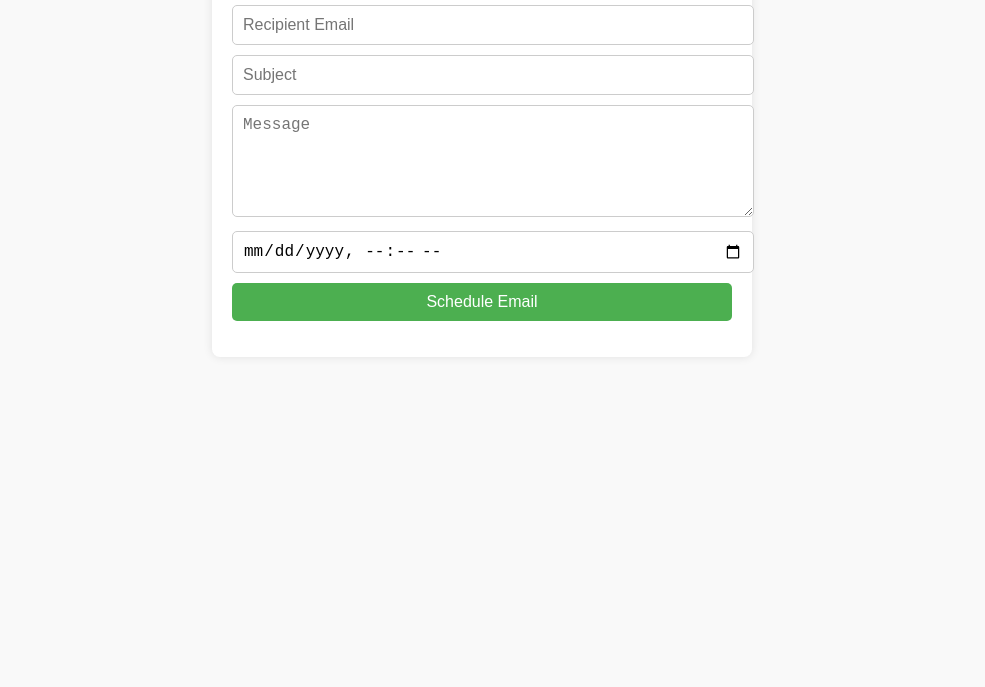
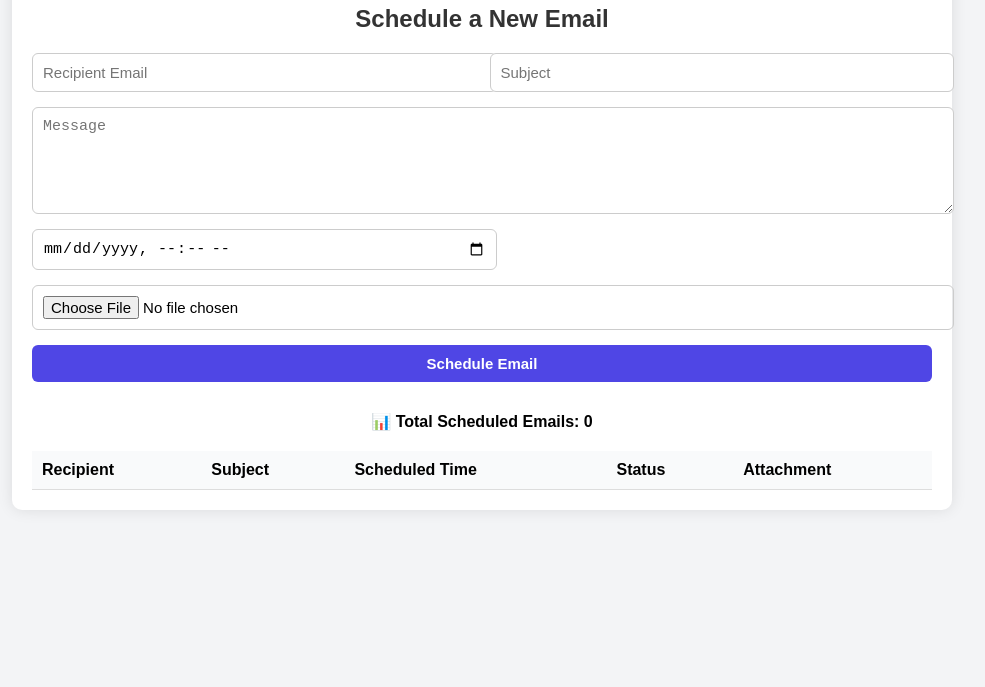
Before and after one commit to Cliff5565/email-scheduler, a website: page schedule.html in a window 1280 px wide. Shown: the part 113-800 px from the top of the page, without its empty margins (158-1143 px from the left). Drawn offline with Linux system fonts and the light colour scheme; no server answers.

Commit message:
Update schedule.html

```diff
--- a/schedule.html
+++ b/schedule.html
@@ -1,64 +1,148 @@
-<!DOCTYPE html><html lang="en"><head><meta http-equiv="Content-Security-Policy" content="default-src 'self' 'unsafe-inline' 'unsafe-eval' data: blob: https://cdnjs.cloudflare.com https://cdn.jsdelivr.net https://code.jquery.com https://unpkg.com https://d3js.org https://threejs.org https://cdn.plot.ly https://stackpath.bootstrapcdn.com https://maps.googleapis.com https://cdn.tailwindcss.com https://ajax.googleapis.com https://kit.fontawesome.com https://cdn.datatables.net https://maxcdn.bootstrapcdn.com https://code.highcharts.com https://tako-static-assets-production.s3.amazonaws.com https://www.youtube.com https://fonts.googleapis.com https://fonts.gstatic.com https://pfst.cf2.poecdn.net https://puc.poecdn.net https://i.imgur.com https://wikimedia.org https://*.icons8.com https://*.giphy.com https://picsum.photos https://images.unsplash.com; frame-src 'self' https://www.youtube.com https://trytako.com; child-src 'self'; manifest-src 'self'; worker-src 'self'; upgrade-insecure-requests; block-all-mixed-content;">
+<!DOCTYPE html>
+<html lang="en">
+<head>
   <meta charset="UTF-8">
+  <title>Email Scheduler Dashboard</title>
   <meta name="viewport" content="width=device-width, initial-scale=1.0">
-  <title>Email Scheduler</title>
+
   <style>
     body {
       font-family: Arial, sans-serif;
       margin: 0; padding: 20px;
-      background: #f9f9f9;
+      background: #f3f4f6;
     }
     .container {
-      max-width: 500px; margin: auto;
+      max-width: 900px; margin: auto;
       background: white; padding: 20px;
-      box-shadow: 0 0 10px rgba(0,0,0,0.1);
-      border-radius: 8px;
+      box-shadow: 0 0 15px rgba(0,0,0,0.1);
+      border-radius: 10px;
+    }
+    h1, h2 {
+      text-align: center;
+      margin-bottom: 20px;
+      color: #333;
+    }
+    form {
+      display: grid;
+      grid-template-columns: 1fr 1fr;
+      gap: 15px;
+      margin-bottom: 30px;
+    }
+    textarea, .full {
+      grid-column: span 2;
     }
     input, textarea, button {
-      width: 100%; margin-top: 10px;
-      padding: 10px; border: 1px solid #ccc;
-      border-radius: 5px; font-size: 16px;
+      width: 100%; padding: 10px;
+      border: 1px solid #ccc;
+      border-radius: 6px;
+      font-size: 15px;
     }
     button {
-      background: #4CAF50; color: white;
+      background: #4f46e5; color: white;
       border: none; cursor: pointer;
+      font-weight: bold;
+      transition: background 0.2s;
     }
     button:hover {
-      background: #45a049;
+      background: #3730a3;
     }
+    #stats {
+      margin-bottom: 20px;
+      text-align: center;
+      font-weight: bold;
+    }
+    table {
+      width: 100%;
+      border-collapse: collapse;
+    }
+    th, td {
+      padding: 10px; border-bottom: 1px solid #ddd;
+      text-align: left;
+    }
+    th {
+      background: #f9fafb;
+    }
+    tr:hover {
+      background: #f3f4f6;
+    }
+    .status-scheduled { color: orange; }
+    .status-sent { color: green; }
   </style>
 </head>
 <body>
   <div class="container">
-    <h2>Schedule an Email</h2>
-    <form id="emailForm">
-      <input type="email" id="to" placeholder="Recipient Email" required="">
-      <input type="text" id="subject" placeholder="Subject" required="">
-      <textarea id="text" placeholder="Message" rows="5" required=""></textarea>
-      <input type="datetime-local" id="dateTime" required="">
-      <button type="submit">Schedule Email</button>
+    <h1>Email Scheduler Dashboard</h1>
+
+    <!-- Schedule Form -->
+    <h2>Schedule a New Email</h2>
+    <form id="emailForm" enctype="multipart/form-data">
+      <input type="email" id="to" name="to" placeholder="Recipient Email" required>
+      <input type="text" id="subject" name="subject" placeholder="Subject" required>
+      <textarea id="text" name="message" placeholder="Message" rows="5" class="full" required></textarea>
+      <input type="datetime-local" id="dateTime" name="scheduleTime" required>
+      <input type="file" id="attachment" name="attachment" class="full">
+      <button type="submit" class="full">Schedule Email</button>
     </form>
-    <p id="response"></p>
+
+    <!-- Stats -->
+    <div id="stats">📊 Total Scheduled Emails: <span id="count">0</span></div>
+
+    <!-- Emails Table -->
+    <table>
+      <thead>
+        <tr>
+          <th>Recipient</th>
+          <th>Subject</th>
+          <th>Scheduled Time</th>
+          <th>Status</th>
+          <th>Attachment</th>
+        </tr>
+      </thead>
+      <tbody id="emailList"></tbody>
+    </table>
   </div>
 
   <script>
+    const API_URL = "http://localhost:3000"; // change to your backend host
+
+    async function loadSchedules() {
+      const res = await fetch(API_URL + "/schedules", { credentials: "include" });
+      const data = await res.json();
+
+      const emailList = document.getElementById("emailList");
+      emailList.innerHTML = "";
+      data.forEach(email => {
+        const row = document.createElement("tr");
+        row.innerHTML = `
+          <td>${email.to}</td>
+          <td>${email.subject}</td>
+          <td>${new Date(email.dateTime).toLocaleString()}</td>
+          <td class="status-${email.status.toLowerCase()}">${email.status}</td>
+          <td>${email.attachment ? `<a href="${API_URL}/uploads/${email.attachment}" target="_blank">View</a>` : "-"}</td>
+        `;
+        emailList.appendChild(row);
+      });
+
+      document.getElementById("count").innerText = data.length;
+    }
+
     document.getElementById("emailForm").addEventListener("submit", async (e) => {
       e.preventDefault();
-      const to = document.getElementById("to").value;
-      const subject = document.getElementById("subject").value;
-      const text = document.getElementById("text").value;
-      const dateTime = document.getElementById("dateTime").value;
 
-      const res = await fetch("http://localhost:3000/schedule-email", {
+      const formData = new FormData(e.target);
+
+      const res = await fetch(API_URL + "/schedule", {
         method: "POST",
-        headers: { "Content-Type": "application/json" },
-        body: JSON.stringify({ to, subject, text, dateTime })
+        body: formData,
+        credentials: "include"
       });
 
-      const data = await res.json();
-      document.getElementById("response").innerText = data.message;
+      const result = await res.text();
+      alert(result);
+      loadSchedules(); // refresh table
     });
+
+    loadSchedules();
   </script>
-
-
-</body></html>
+</body>
+</html>
```
